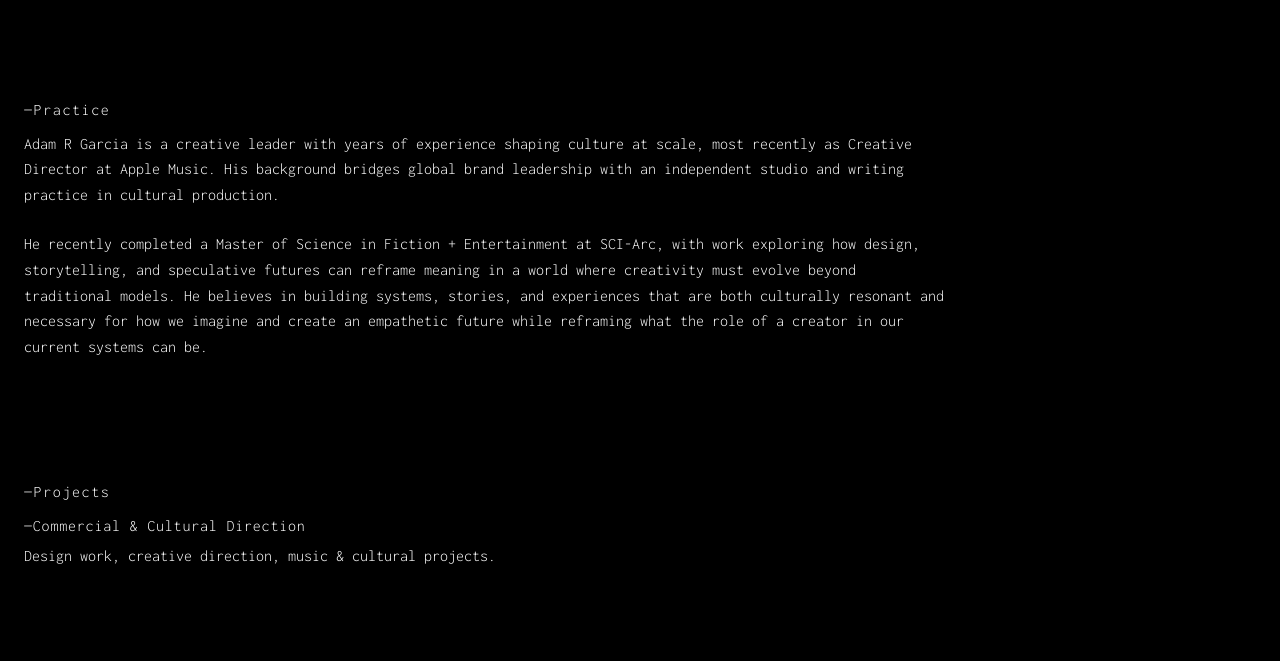
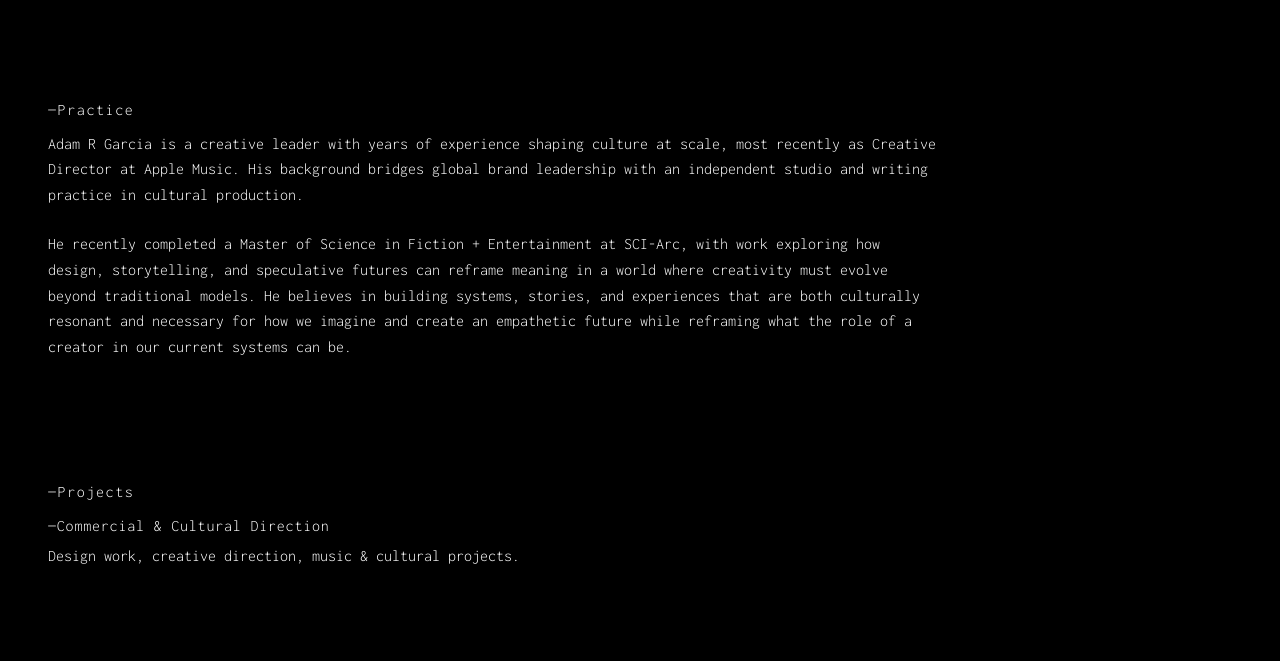
Before and after one commit to adamrgarcia80/portfolio, a website: page public/index.html in a window 1280 px wide. Shown: the part 67-728 px from the top of the page. Drawn offline with Linux system fonts and the light colour scheme.

Commit message:
Align main content left with nav

```diff
--- a/public/styles.css
+++ b/public/styles.css
@@ -144,9 +144,10 @@
 main {
     margin-top: 80px;
     padding: calc(var(--spacing-unit) * 2) var(--spacing-unit);
-    max-width: 1400px;
-    margin-left: auto;
-    margin-right: auto;
+    max-width: none;
+    margin-left: var(--spacing-unit);
+    margin-right: var(--spacing-unit);
+    text-align: left;
 }
 
 /* Hero Section - Modem style */
@@ -188,6 +189,8 @@
 
 .section-content {
     max-width: var(--content-width);
+    margin-left: 0;
+    margin-right: 0;
 }
 
 .section-content p {
```
